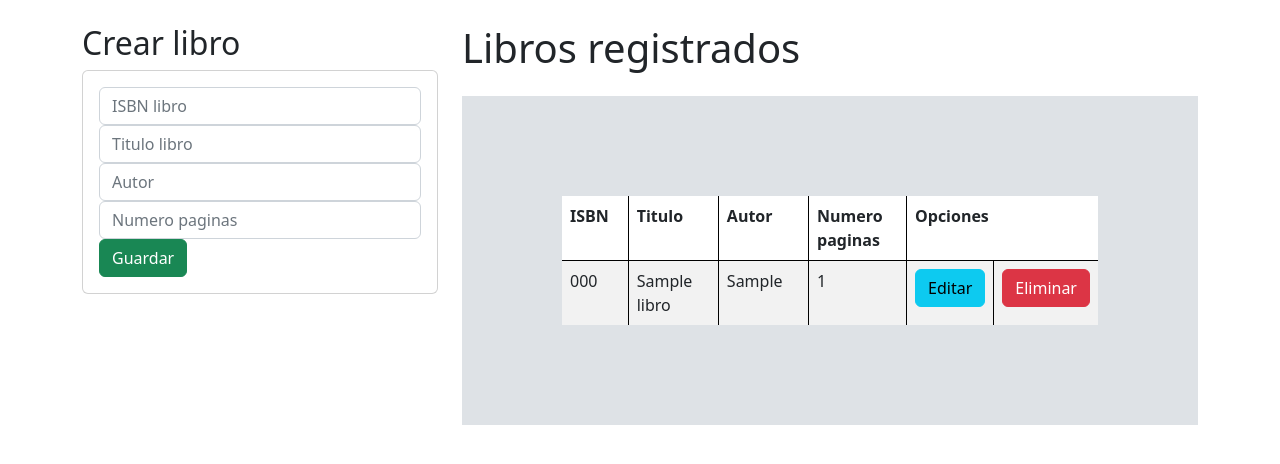
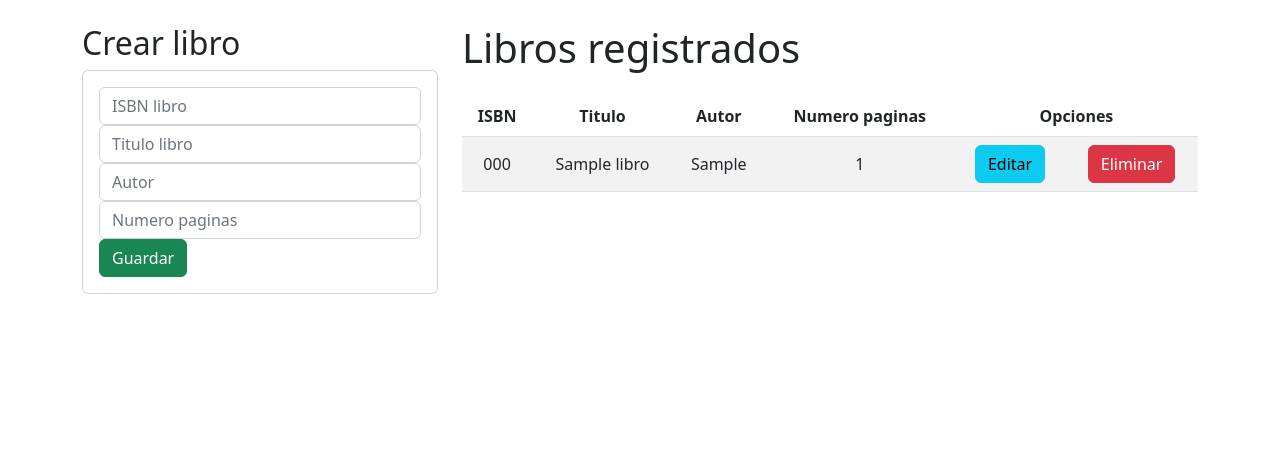
Before and after one commit to mrygr/libreria, a Django app: page /gestionLibros/ in a window 1280 px wide. Shown: the part 56-520 px from the top of the page. Run offline with Django 4.2, Linux system fonts and the light colour scheme; tables that the repository leaves empty hold one stand-in row (values such as "Sample post").

Commit message:
Prueba estilos

```diff
--- a/Aplicaciones/sistema/static/css/gestionUsuarios.css
+++ b/Aplicaciones/sistema/static/css/gestionUsuarios.css
@@ -1,13 +1,5 @@
-table {
-    width: 100%;
-    border: 100px solid #000;
- }
- th, td {
-    width: 25%;
-    text-align: left;
-    vertical-align: top;
-    border: 1px solid #000;
-    border-collapse: collapse;
-    padding: 0.3em;
-    caption-side: bottom;
- }
+th,
+td{
+    text-align: center;
+    vertical-align: middle;
+}
```
Also changed, not shown: libreria/settings.py (+6 -3 lines).
